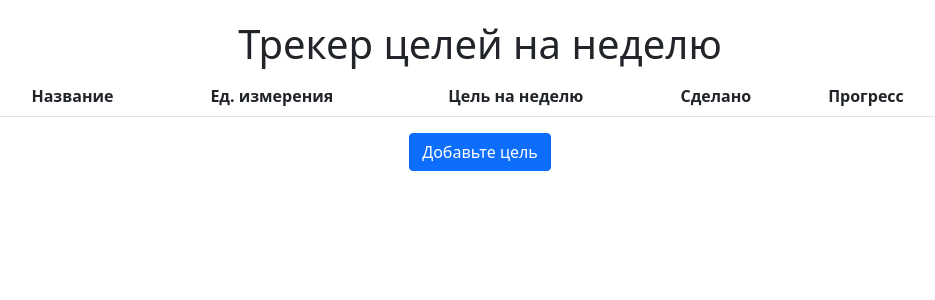
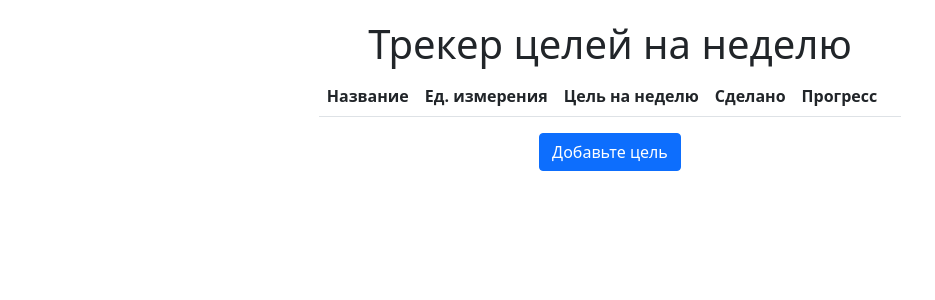
Before and after one commit to shyamrupadas/goal-tracker, a React (Create React App) app: page / in a window 1280 px wide. Shown: the top 300 px of the page, without its empty margins (30-965 px from the left). Built offline with nearby package versions, Linux system fonts and the light colour scheme.

Commit message:
added business logic to context

```diff
--- a/src/App.css
+++ b/src/App.css
@@ -1,5 +1,6 @@
 .App {
-  text-align: center;
+  display: flex;
+  justify-content: center;
   margin: 20px
 }
 
--- a/src/App.tsx
+++ b/src/App.tsx
@@ -1,64 +1,12 @@
-import React, { useCallback, useState } from 'react';
+import React from 'react';
 import './App.css';
 import { NewGoalModal } from './component/NewGoalsModal';
 import { GoalsTable } from './component/GoalsTable';
-import { GoalsItemType } from './types/types';
-import { AppContextType, AppStateContext } from './context';
+import { AppContextProvider } from './context';
 
 function App() {
 
-  const [goals, setGoals] = useState(
-    JSON.parse(localStorage.getItem('goals') as string) || []
-  );
-
-  const updateGoals = (newGoals: any) => {
-    setGoals(newGoals);
-    localStorage.setItem('goals', JSON.stringify(newGoals));
-  };
-
-  const addGoal = useCallback((goalItem: GoalsItemType) => {
-    updateGoals([...goals, goalItem]);
-  }, [goals]);
-
-  const deleteGoal = useCallback((id: string) =>
-    updateGoals(goals.filter((item: GoalsItemType) => item.id !== id)), [goals]);
-
-  const changeGoal = useCallback((goalItem: GoalsItemType) => {
-    updateGoals(
-      goals.map((el: GoalsItemType) =>
-        goalItem.id === el.id
-          ? { ...el, ...goalItem }
-          : el)
-    );
-  }, [goals]);
-
-  const moveGoalUp = useCallback((id: string) => {
-    const goalIndex = goals.findIndex((element: GoalsItemType) => element.id === id);
-    if (goalIndex === 0) return;
-
-    let newGoals = [...goals];
-    [newGoals[goalIndex], newGoals[goalIndex - 1]] = [newGoals[goalIndex - 1], newGoals[goalIndex]];
-    updateGoals(newGoals);
-  }, [goals]);
-
-  const moveGoalDown = useCallback((id: string) => {
-    const goalIndex = goals.findIndex((element: GoalsItemType) => element.id === id);
-    if (!goals[goalIndex + 1]) return;
-    let newGoals = [...goals];
-    [newGoals[goalIndex], newGoals[goalIndex + 1]] = [newGoals[goalIndex + 1], newGoals[goalIndex]];
-    updateGoals(newGoals);
-  }, [goals]);
-
-  const context: AppContextType | undefined = {
-    addGoal,
-    deleteGoal,
-    moveGoalUp,
-    moveGoalDown,
-    changeGoal,
-    goals
-  };
-
-  return <AppStateContext.Provider value={context}>
+  return <AppContextProvider>
     <div className='App'>
       <div className='AppContainer'>
         <h1>Трекер целей на неделю</h1>
@@ -66,7 +14,7 @@ function App() {
         <NewGoalModal buttonLabel={'Добавьте цель'} />
       </div>
     </div>
-  </AppStateContext.Provider>
+  </AppContextProvider>
 }
 
 export default App;
--- a/src/component/NewGoalsModal.tsx
+++ b/src/component/NewGoalsModal.tsx
@@ -11,10 +11,7 @@ type PropsType = {
 };
 
 export const NewGoalModal: React.FC<PropsType> = (props) => {
-  const {
-    buttonLabel,
-    className
-  } = props;
+  const { buttonLabel, className } = props;
 
   const { addGoal } = useContext(AppStateContext);
 
--- a/src/context.ts
+++ /dev/null
@@ -1,20 +0,0 @@
-import React from 'react';
-import { GoalsItemType } from './types/types';
-
-export type AppContextType = {
-  addGoal: (goalItem: GoalsItemType) => void
-  deleteGoal: (id: string) => void
-  moveGoalUp: (id: string) => void
-  moveGoalDown: (id: string) => void
-  changeGoal: (goalItem: GoalsItemType) => void
-  goals: [GoalsItemType] | []
-};
-
-export const AppStateContext = React.createContext<AppContextType>({
-  addGoal: (goalItem: GoalsItemType) => {},
-  deleteGoal: (id: string) => {},
-  moveGoalUp: (id: string) => {},
-  moveGoalDown: (id: string) => {},
-  changeGoal: (goalItem: GoalsItemType) => {},
-  goals: []
-});
--- /dev/null
+++ b/src/context.tsx
@@ -0,0 +1,83 @@
+import React, { useCallback, useState } from 'react';
+import { GoalsItemType } from './types/types';
+
+export type AppContextType = {
+  addGoal: (goalItem: GoalsItemType) => void
+  deleteGoal: (id: string) => void
+  moveGoalUp: (id: string) => void
+  moveGoalDown: (id: string) => void
+  changeGoal: (goalItem: GoalsItemType) => void
+  goals: [GoalsItemType] | []
+};
+
+export const AppStateContext = React.createContext<AppContextType>({
+  addGoal: (goalItem: GoalsItemType) => {
+  },
+  deleteGoal: (id: string) => {
+  },
+  moveGoalUp: (id: string) => {
+  },
+  moveGoalDown: (id: string) => {
+  },
+  changeGoal: (goalItem: GoalsItemType) => {
+  },
+  goals: []
+});
+
+
+  export const AppContextProvider = ({ children }: any) => {
+  const [goals, setGoals] = useState(JSON.parse(localStorage.getItem('goals') as string) || []);
+
+  const updateGoals = (newGoals: any) => {
+    setGoals(newGoals);
+    localStorage.setItem('goals', JSON.stringify(newGoals));
+  };
+
+  const addGoal = useCallback((goalItem: GoalsItemType) => {
+    updateGoals([...goals, goalItem]);
+  }, [goals]);
+
+  const deleteGoal = useCallback((id: string) =>
+    updateGoals(goals.filter((item: GoalsItemType) => item.id !== id)), [goals]);
+
+  const changeGoal = useCallback((goalItem: GoalsItemType) => {
+    updateGoals(
+      goals.map((el: GoalsItemType) =>
+        goalItem.id === el.id
+          ? { ...el, ...goalItem }
+          : el)
+    );
+  }, [goals]);
+
+  const moveGoalUp = useCallback((id: string) => {
+    const goalIndex = goals.findIndex((element: GoalsItemType) => element.id === id);
+    if (goalIndex === 0) return;
+
+    let newGoals = [...goals];
+    [newGoals[goalIndex], newGoals[goalIndex - 1]] = [newGoals[goalIndex - 1], newGoals[goalIndex]];
+    updateGoals(newGoals);
+  }, [goals]);
+
+  const moveGoalDown = useCallback((id: string) => {
+    const goalIndex = goals.findIndex((element: GoalsItemType) => element.id === id);
+    if (!goals[goalIndex + 1]) return;
+    let newGoals = [...goals];
+    [newGoals[goalIndex], newGoals[goalIndex + 1]] = [newGoals[goalIndex + 1], newGoals[goalIndex]];
+    updateGoals(newGoals);
+  }, [goals]);
+
+  const context: AppContextType | undefined = {
+    addGoal,
+    deleteGoal,
+    moveGoalUp,
+    moveGoalDown,
+    changeGoal,
+    goals
+  };
+
+  return (
+    <AppStateContext.Provider value={context}>
+      {children}
+    </AppStateContext.Provider>
+  )
+};
```
